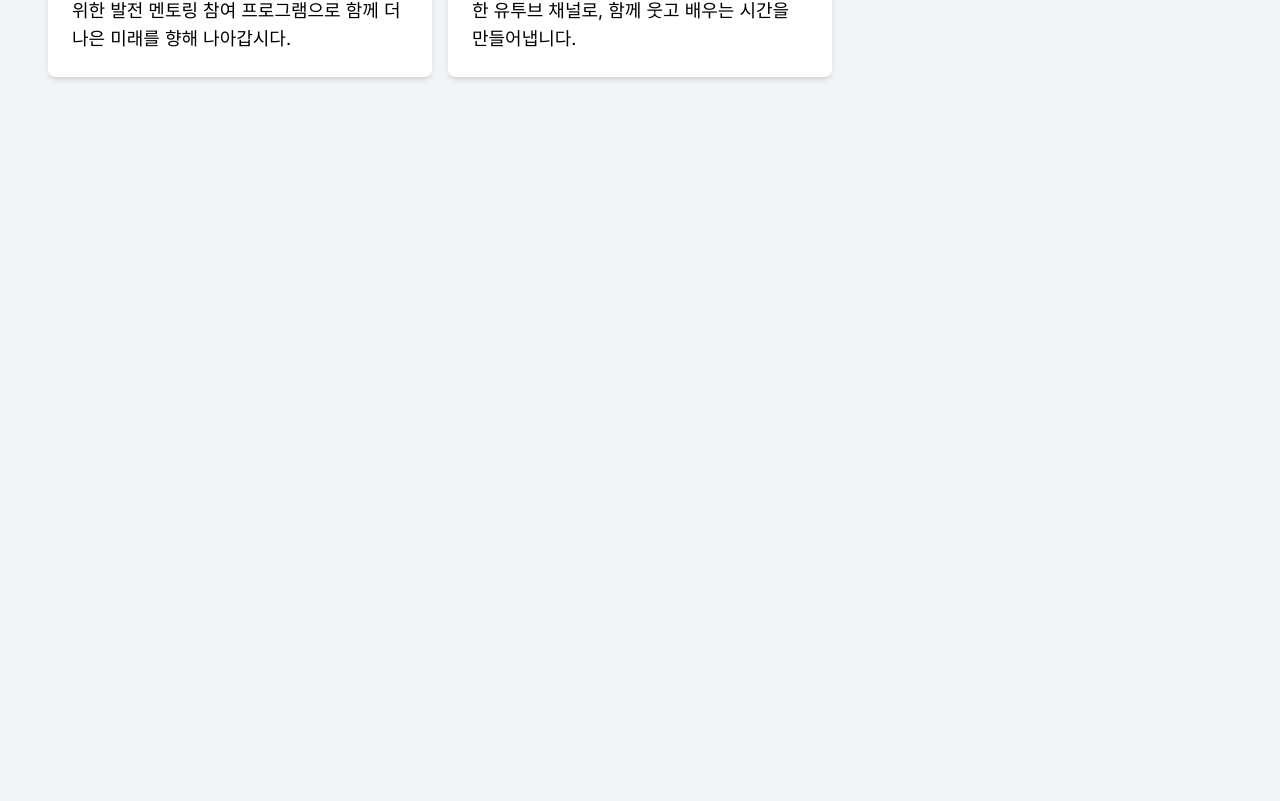
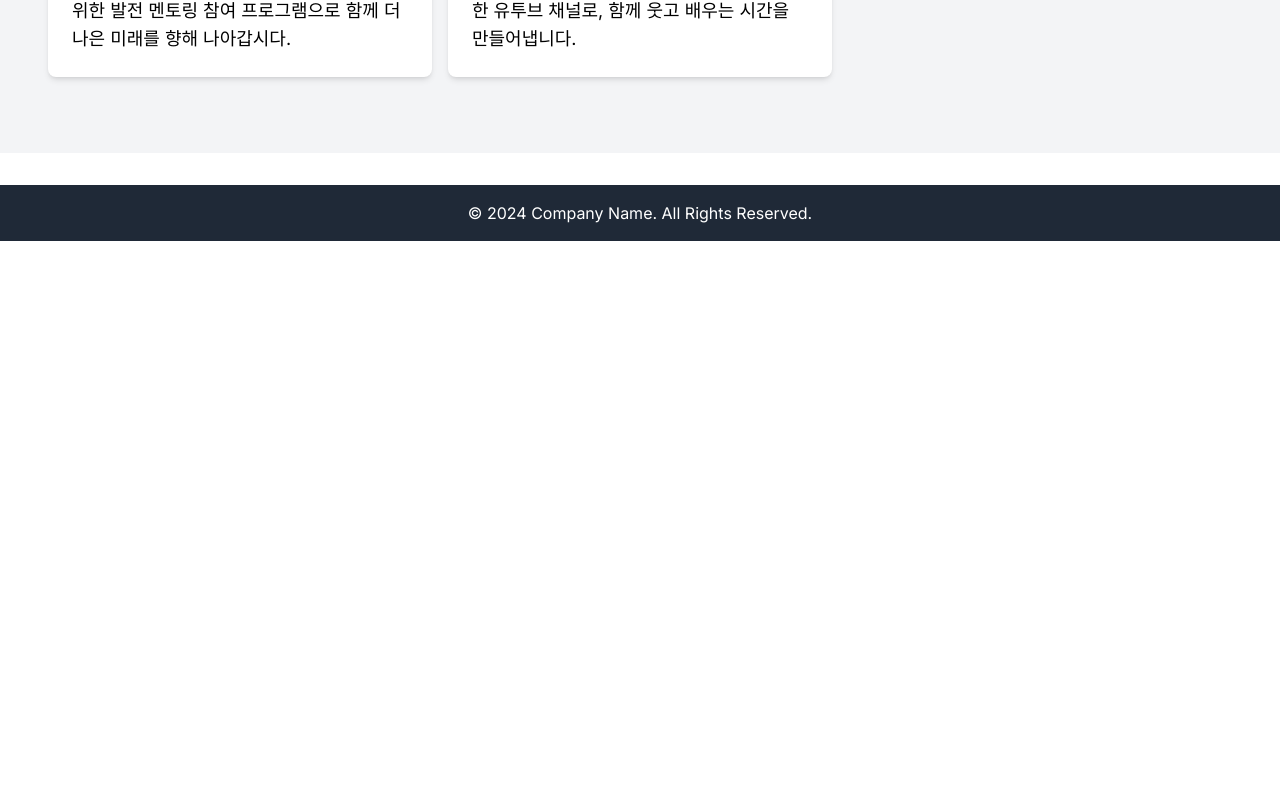
Before and after one commit to guswjd6476/studiomuna, a Next.js app: page /Company in a window 1280 px wide. Shown: the part 2739-3540 px from the top of the page. After the commit the page ends 2980 px from the top, so only its background shows below. Built offline with nearby package versions, Linux system fonts and the light colour scheme.

Commit message:
type error edit

```diff
--- a/src/pages/Company.tsx
+++ b/src/pages/Company.tsx
@@ -113,13 +113,6 @@ export default function Company() {
                         ))}
                     </div>
                 </div>
-
-                <div
-                    id="4"
-                    className="flex flex-col md:flex-row h-screen flex-col-reverse"
-                >
-                    {/* Add your content for Section 4 here, similar to Section 3 structure */}
-                </div>
             </div>
         </div>
     );
```
